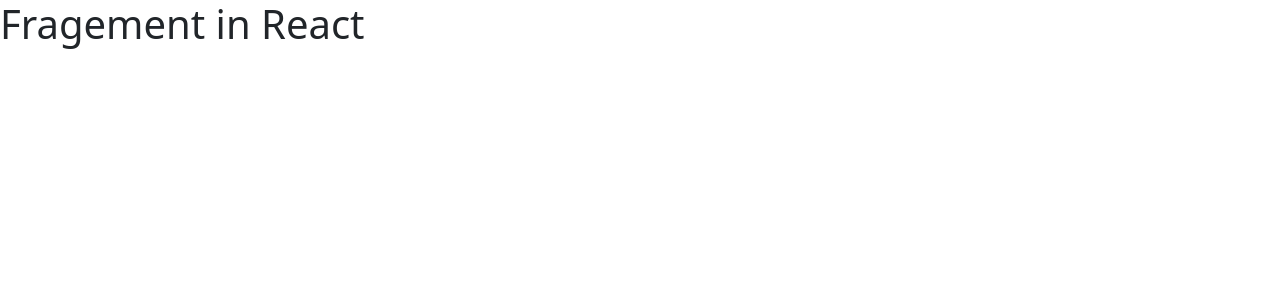
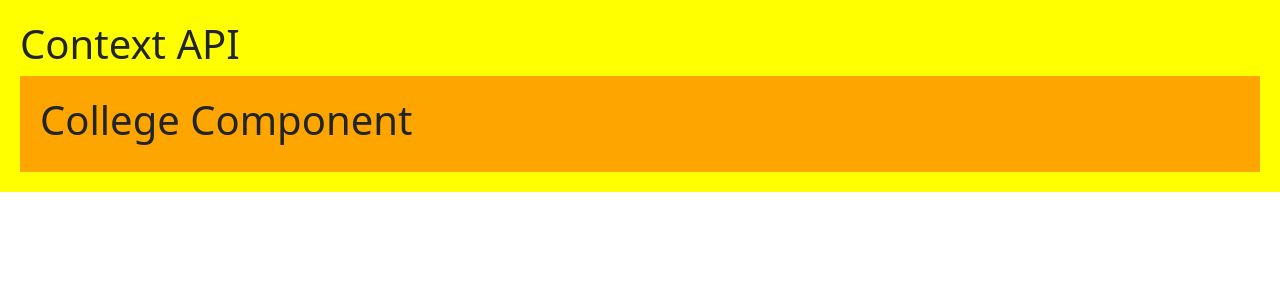
Before and after one commit to PawanDev52/React-19, a React (Vite) app: page / in a window 1280 px wide. Shown: the top 300 px of the page. Built offline with nearby package versions, Linux system fonts and the light colour scheme.

Commit message:
context api

```diff
--- a/src/App.jsx
+++ b/src/App.jsx
@@ -134,6 +134,7 @@
 import UserInput from "./UserInput";
 import AddUser from "./AddUser";
 import DisplayUser from "./DisplayUser";
+import CollegeContext from "./CollegeContext";
 
 // function App() {
 //   const [fruit, setFruit] = useState("Apple");
@@ -1397,19 +1398,28 @@
 // }
 
 // Fragement
+// function App() {
+//   return (
+//     <>
+//       <Data />
+//     </>
+//   );
+// }
+
+// function Data() {
+//   return (
+//     <Fragment>
+//       <h1>Fragement in React</h1>
+//     </Fragment>
+//   );
+// }
+
 function App() {
   return (
-    <>
-      <Data />
-    </>
-  );
-}
-
-function Data() {
-  return (
-    <Fragment>
-      <h1>Fragement in React</h1>
-    </Fragment>
+    <div style={{background: 'yellow', padding: '20px'}}>
+      <h1>Context API</h1>
+      <CollegeContext />
+    </div>
   );
 }
 
--- /dev/null
+++ b/src/CollegeContext.jsx
@@ -0,0 +1,7 @@
+export default function CollegeContext() {
+  return (
+    <div style={{background: 'orange', padding: '20px'}}>
+      <h1>College Component</h1>
+    </div>
+  );
+}
--- /dev/null
+++ b/src/ContextData.jsx
@@ -0,0 +1,3 @@
+import { createContext } from "react";
+
+export const SubjectContext = createContext('Maths');
```
